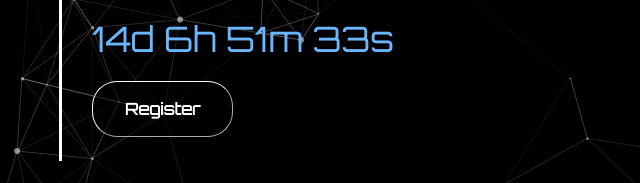
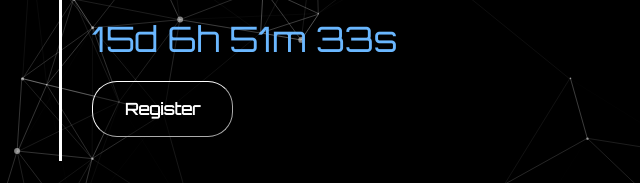
Before and after one commit to soumyaa1804/INNERVE-home, a plain HTML site: page index.html in a window 1280 px wide. Shown: the part 517-700 px from the top of the page, 11-651 px from the left. Drawn offline with nearby package versions, Linux system fonts and the light colour scheme.

Commit message:
Update index.html

```diff
--- a/index.html
+++ b/index.html
@@ -262,7 +262,7 @@
 
   <script>
 // Set the date we're counting down to
-var countDownDate = new Date("Oct 10, 2019 00:00:00").getTime();
+var countDownDate = new Date("Oct 11, 2019 00:00:00").getTime();
 
 // Update the count down every 1 second
 var x = setInterval(function() {
```
